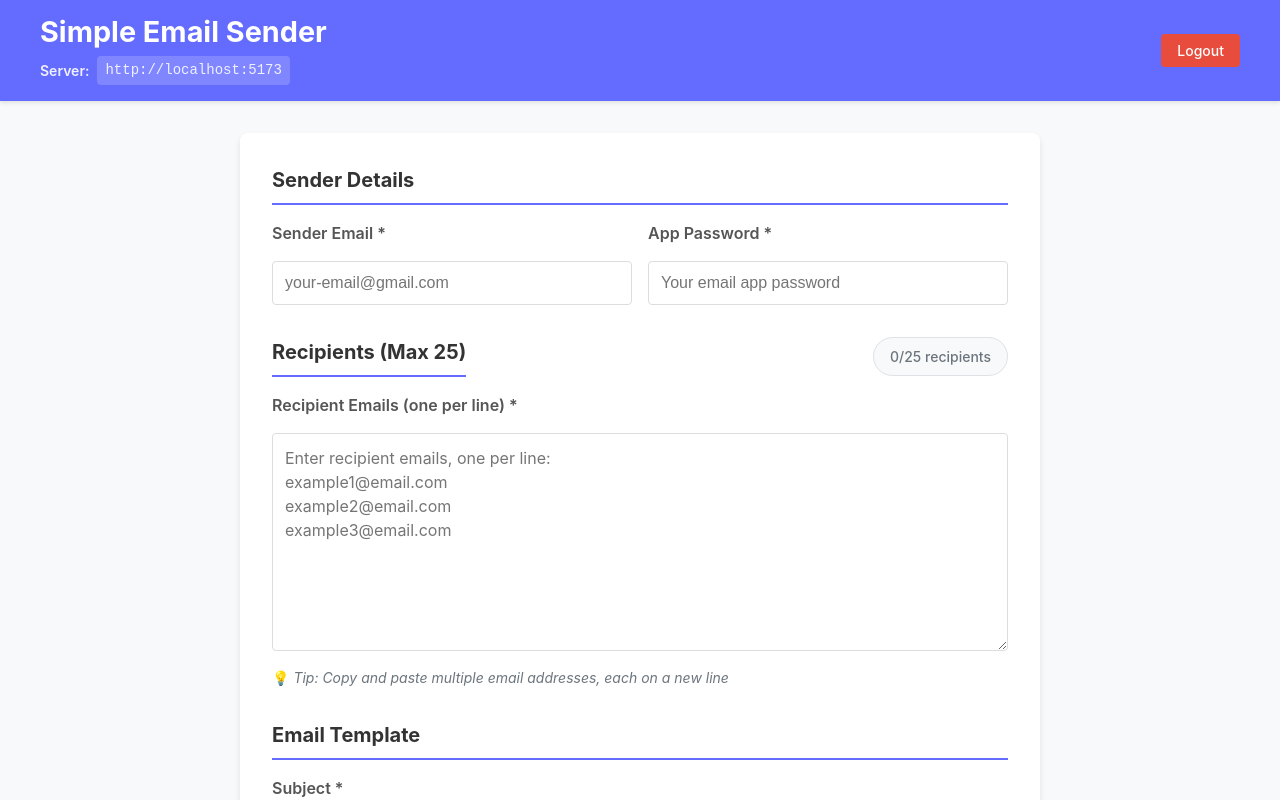
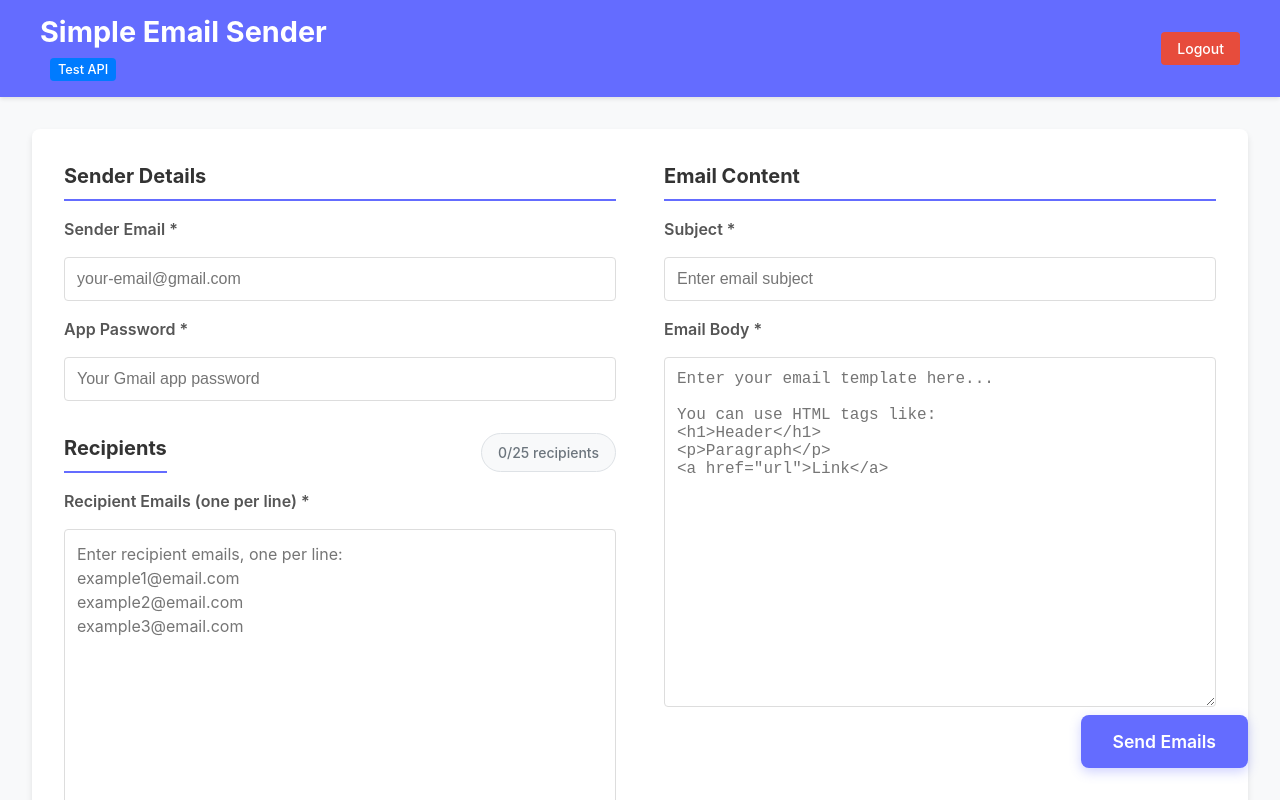
Before and after one commit to tmayank85/simple-email-sender, a React (Vite) app: page / in a window 1280 px wide. Both pictures are taken after typing "name@example.com", "Sample123" into the empty fields and a click on the button "Login". Shown: the top 800 px of the page. Built offline with nearby package versions, Linux system fonts and the light colour scheme; no server answers.

Commit message:
server info added

```diff
--- a/src/pages/MainPage.css
+++ b/src/pages/MainPage.css
@@ -31,9 +31,57 @@
   gap: 0.5rem;
 }
 
+.title-section {
+  display: flex;
+  flex-direction: column;
+  align-items: flex-start;
+}
+
 .header-left h1 {
   margin: 0;
   font-size: 1.8rem;
+}
+
+.backend-server-info {
+  display: flex;
+  flex-direction: column;
+  gap: 0.3rem;
+  margin-top: 0.5rem;
+}
+
+.backend-server-info .server-label {
+  font-size: 0.75rem;
+  font-weight: 600;
+  opacity: 0.9;
+  margin-bottom: 0.2rem;
+}
+
+.server-details-group {
+  display: flex;
+  gap: 1rem;
+  flex-wrap: wrap;
+}
+
+.server-detail-item {
+  font-size: 0.75rem;
+  opacity: 0.85;
+  cursor: help;
+  transition: opacity 0.2s ease;
+  display: flex;
+  align-items: center;
+  gap: 0.2rem;
+}
+
+.server-detail-item:hover {
+  opacity: 1;
+}
+
+.backend-info-badge {
+  transition: color 0.2s ease;
+}
+
+.backend-info-badge:hover {
+  color: #ffffff !important;
 }
 
 .server-info {
@@ -81,17 +129,41 @@
 
 .email-form-container {
   width: 100%;
-  max-width: 800px;
+  max-width: 1400px; /* Increased for two-column layout */
+  position: relative;
 }
 
 .email-form {
   background: white;
   border-radius: 8px;
   padding: 2rem;
+  padding-bottom: 5rem; /* Extra space for fixed button */
   box-shadow: 0 4px 6px rgba(0, 0, 0, 0.1);
+  margin-bottom: 2rem;
+}
+
+.form-columns {
+  display: grid;
+  grid-template-columns: 1fr 1fr;
+  gap: 3rem;
+  align-items: start;
+}
+
+.left-column,
+.right-column {
   display: flex;
   flex-direction: column;
   gap: 2rem;
+}
+
+.instructions-section {
+  grid-column: 1 / -1; /* Span across both columns */
+  margin-top: 2rem;
+}
+
+.result-section {
+  grid-column: 1 / -1; /* Span across both columns */
+  margin-top: 1rem;
 }
 
 .form-section {
@@ -184,26 +256,39 @@
   border-top: 1px solid #eee;
 }
 
+/* Fixed Send Button */
+.send-button-fixed {
+  position: fixed;
+  bottom: 2rem;
+  right: 2rem;
+  z-index: 1000;
+}
+
 .send-button {
   background-color: #646cff;
   color: white;
   border: none;
   padding: 1rem 2rem;
-  border-radius: 4px;
+  border-radius: 8px;
   cursor: pointer;
   font-size: 1.1rem;
   font-weight: 600;
-  transition: background-color 0.3s;
+  transition: all 0.3s ease;
   min-width: 150px;
+  box-shadow: 0 4px 12px rgba(100, 108, 255, 0.3);
 }
 
 .send-button:hover:not(:disabled) {
   background-color: #5a67d8;
+  transform: translateY(-2px);
+  box-shadow: 0 6px 16px rgba(100, 108, 255, 0.4);
 }
 
 .send-button:disabled {
   background-color: #6c757d;
   cursor: not-allowed;
+  transform: none;
+  box-shadow: 0 2px 8px rgba(108, 117, 125, 0.3);
 }
 
 /* Help Section */
@@ -280,6 +365,17 @@
 }
 
 /* Responsive Design */
+@media (max-width: 1024px) {
+  .form-columns {
+    grid-template-columns: 1fr;
+    gap: 2rem;
+  }
+
+  .email-form-container {
+    max-width: 800px;
+  }
+}
+
 @media (max-width: 768px) {
   .main-header {
     padding: 1rem;
@@ -308,4 +404,19 @@
     gap: 1rem;
     align-items: stretch;
   }
+
+  .send-button-fixed {
+    position: static;
+    margin-top: 2rem;
+    text-align: center;
+  }
+
+  .form-columns {
+    gap: 1.5rem;
+  }
+
+  .left-column,
+  .right-column {
+    gap: 1.5rem;
+  }
 }
--- a/src/pages/MainPage.tsx
+++ b/src/pages/MainPage.tsx
@@ -1,4 +1,4 @@
-import React, { useState } from 'react';
+import React, { useState, useEffect } from 'react';
 import { useAuth } from '../contexts/AuthContext';
 import { EmailService } from '../services/EmailService';
 import './MainPage.css';
@@ -13,13 +13,47 @@ const MainPage: React.FC = () => {
   const [isLoading, setIsLoading] = useState(false);
   const [lastResult, setLastResult] = useState<string>('');
   const [showInstructions, setShowInstructions] = useState(false);
+  const [connectionStatus, setConnectionStatus] = useState<string>('');
+  const [headerServerInfo, setHeaderServerInfo] = useState<string>('');
 
-  // Get current server details
-  const serverInfo = {
-    host: window.location.hostname || 'localhost',
-    port: window.location.port || '5173',
-    protocol: window.location.protocol || 'http:'
+  // Test API connection
+  const testConnection = async () => {
+    try {
+      setConnectionStatus('Testing connection...');
+      const result = await EmailService.checkHealth();
+      if (result.success) {
+        setConnectionStatus('✅ API connected successfully');
+      } else {
+        setConnectionStatus(`❌ API connection failed: ${result.message}`);
+      }
+    } catch {
+      setConnectionStatus('❌ Failed to connect to email service');
+    }
   };
+
+  // Get simplified server info for header
+  const loadHeaderServerInfo = async () => {
+    try {
+      const result = await EmailService.getServerInfo();
+      if (result.success && result.data) {
+        const serverName = result.data.hostname || 'Unknown Server';
+        const serverIP = result.data.primaryIP || 'No IP';
+        const platform = result.data.platform || 'Unknown';
+        const uptime = result.data.uptime ? Math.floor(result.data.uptime / 60) : 0; // Convert to minutes
+
+        setHeaderServerInfo(`${serverName}|${serverIP}|${platform}|${uptime}`);
+      } else {
+        setHeaderServerInfo('Unavailable|No IP|Unknown|0');
+      }
+    } catch {
+      setHeaderServerInfo('Unavailable|No IP|Unknown|0');
+    }
+  };
+
+  // Load server info on component mount
+  useEffect(() => {
+    loadHeaderServerInfo();
+  }, []);
 
   const handleLogout = () => {
     logout();
@@ -55,11 +89,10 @@ const MainPage: React.FC = () => {
       // Send emails using EmailService
       const emailData = {
         senderEmail: senderEmail.trim(),
-        senderPassword: senderPassword.trim(),
+        appPassword: senderPassword.trim(),
         recipients: validRecipients,
         subject: subject.trim(),
-        htmlBody: template.replace(/\n/g, '<br>'), // Convert line breaks to HTML
-        textBody: template.trim()
+        template: template.trim() // Send as plain text, HTML processing happens on backend
       };
 
       const result = await EmailService.sendEmails(emailData);
@@ -86,12 +119,57 @@ const MainPage: React.FC = () => {
       <header className="main-header">
         <div className="header-content">
           <div className="header-left">
+            <div className="title-section">
               <h1>Simple Email Sender</h1>
-            <div className="server-info">
-              <span className="server-label">Server:</span>
-              <span className="server-details">
-                {serverInfo.protocol}//{serverInfo.host}:{serverInfo.port}
+              {headerServerInfo && headerServerInfo !== 'Unavailable|No IP|Unknown|0' && (
+                <div className="backend-server-info">
+                  <span className="server-label">Backend Server:</span>
+                  <div className="server-details-group">
+                    <span
+                      className="server-detail-item"
+                      title="Server Hostname"
+                    >
+                      🖥️ {headerServerInfo.split('|')[0]}
                     </span>
+                    <span
+                      className="server-detail-item"
+                      title="Server IP Address"
+                    >
+                      🌐 {headerServerInfo.split('|')[1]}
+                    </span>
+                    <span
+                      className="server-detail-item"
+                      title={`Server Platform: ${headerServerInfo.split('|')[2]} | Full Backend Details`}
+                    >
+                      ⏱️ {headerServerInfo.split('|')[3]}min uptime
+                    </span>
+                  </div>
+                </div>
+              )}
+            </div>
+            <div className="api-status">
+              <button
+                type="button"
+                onClick={testConnection}
+                className="test-connection-btn"
+                style={{
+                  fontSize: '0.8rem',
+                  padding: '4px 8px',
+                  marginLeft: '10px',
+                  backgroundColor: '#007bff',
+                  color: 'white',
+                  border: 'none',
+                  borderRadius: '4px',
+                  cursor: 'pointer'
+                }}
+              >
+                Test API
+              </button>
+              {connectionStatus && (
+                <div style={{ fontSize: '0.8rem', marginTop: '4px', color: connectionStatus.includes('✅') ? '#28a745' : '#dc3545' }}>
+                  {connectionStatus}
+                </div>
+              )}
             </div>
           </div>
           <button onClick={handleLogout} className="logout-button">
@@ -102,11 +180,13 @@ const MainPage: React.FC = () => {
 
       <main className="main-content">
         <div className="email-form-container">
-          <form onSubmit={handleSendEmails} className="email-form">
+          <form onSubmit={handleSendEmails} className="email-form" id="email-form">
+            <div className="form-columns">
+              {/* Left Column - Sender & Recipients */}
+              <div className="left-column">
                 {/* Sender Details Section */}
                 <div className="form-section">
                   <h2>Sender Details</h2>
-              <div className="form-row">
                   <div className="form-group">
                     <label htmlFor="senderEmail">Sender Email *</label>
                     <input
@@ -125,17 +205,16 @@ const MainPage: React.FC = () => {
                       id="senderPassword"
                       value={senderPassword}
                       onChange={(e) => setSenderPassword(e.target.value)}
-                    placeholder="Your email app password"
+                      placeholder="Your Gmail app password"
                       required
                     />
-                </div>
                   </div>
                 </div>
 
                 {/* Recipients Section */}
                 <div className="form-section">
                   <div className="section-header">
-                <h2>Recipients (Max 25)</h2>
+                    <h2>Recipients</h2>
                     <div className="recipient-counter">
                       {getRecipientCount()}/25 recipients
                     </div>
@@ -149,7 +228,7 @@ const MainPage: React.FC = () => {
                       value={recipientsText}
                       onChange={(e) => setRecipientsText(e.target.value)}
                       placeholder="Enter recipient emails, one per line:&#10;example1@email.com&#10;example2@email.com&#10;example3@email.com"
-                  rows={8}
+                      rows={12}
                       className="recipients-textarea"
                       required
                     />
@@ -158,10 +237,13 @@ const MainPage: React.FC = () => {
                     </div>
                   </div>
                 </div>
+              </div>
 
+              {/* Right Column - Subject & Template */}
+              <div className="right-column">
                 {/* Email Template Section */}
                 <div className="form-section">
-              <h2>Email Template</h2>
+                  <h2>Email Content</h2>
                   <div className="form-group">
                     <label htmlFor="subject">Subject *</label>
                     <input
@@ -179,15 +261,17 @@ const MainPage: React.FC = () => {
                       id="template"
                       value={template}
                       onChange={(e) => setTemplate(e.target.value)}
-                  placeholder="Enter your email template here..."
-                  rows={8}
+                      placeholder="Enter your email template here...&#10;&#10;You can use HTML tags like:&#10;&lt;h1&gt;Header&lt;/h1&gt;&#10;&lt;p&gt;Paragraph&lt;/p&gt;&#10;&lt;a href=&quot;url&quot;&gt;Link&lt;/a&gt;"
+                      rows={18}
                       required
                     />
                   </div>
                 </div>
+              </div>
+            </div>
 
             {/* Gmail Instructions */}
-            <div className="form-section">
+            <div className="form-section instructions-section">
               <div className="help-section">
                 <button
                   type="button"
@@ -213,23 +297,26 @@ const MainPage: React.FC = () => {
             </div>
 
             {/* Result Display */}
+            <div className="result-section">
               {lastResult && (
                 <div className={`result-message ${lastResult.startsWith('✅') ? 'success' : 'error'}`}>
                   {lastResult}
                 </div>
               )}
+            </div>
+          </form>
 
-            {/* Send Button */}
-            <div className="form-actions">
+          {/* Fixed Send Button */}
+          <div className="send-button-fixed">
             <button
               type="submit"
+              form="email-form"
               className="send-button"
               disabled={isLoading}
             >
               {isLoading ? 'Sending...' : 'Send Emails'}
             </button>
           </div>
-          </form>
         </div>
       </main>
     </div>
```
Also changed, not shown: src/services/EmailService.ts (+95 -18 lines), test-integration.ts (added, +65 -0 lines), 1 other file (tests, documents, lock files or other folders). Lines whose indentation alone changed are shown as unchanged.
